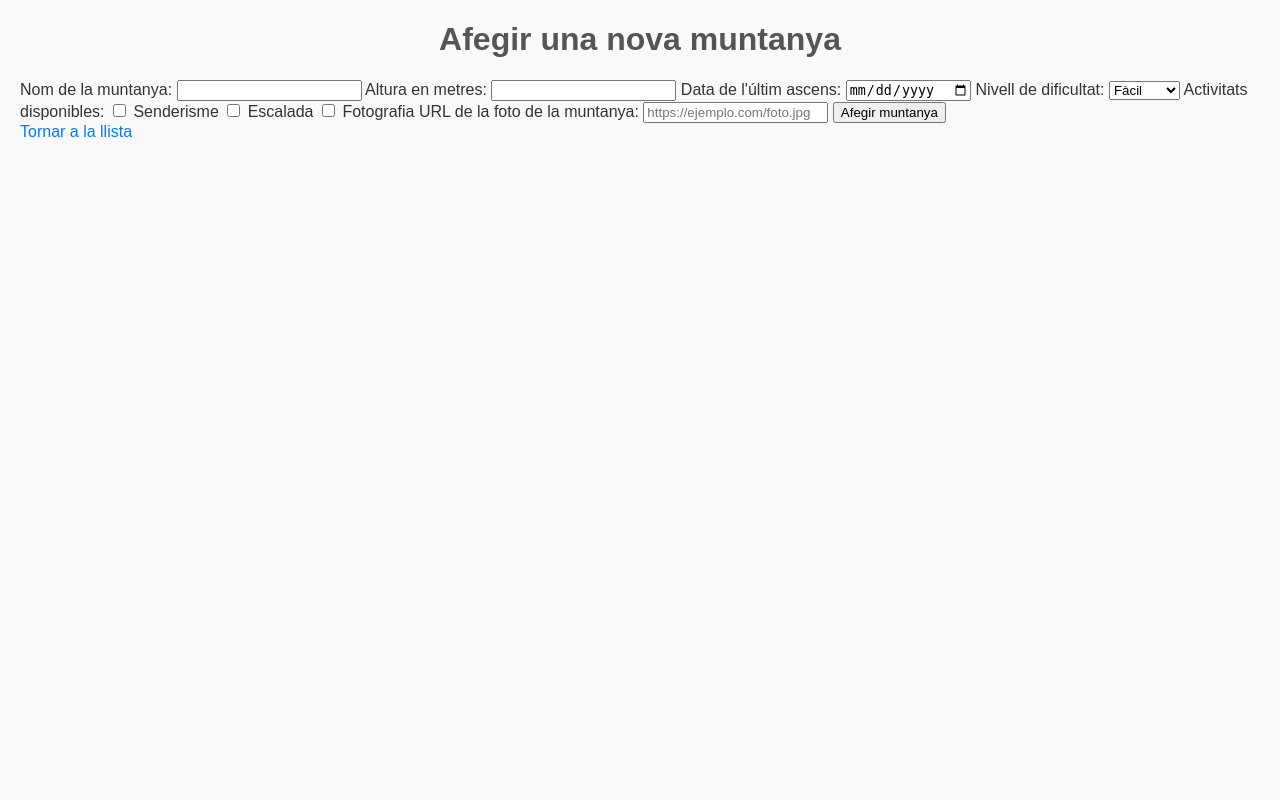
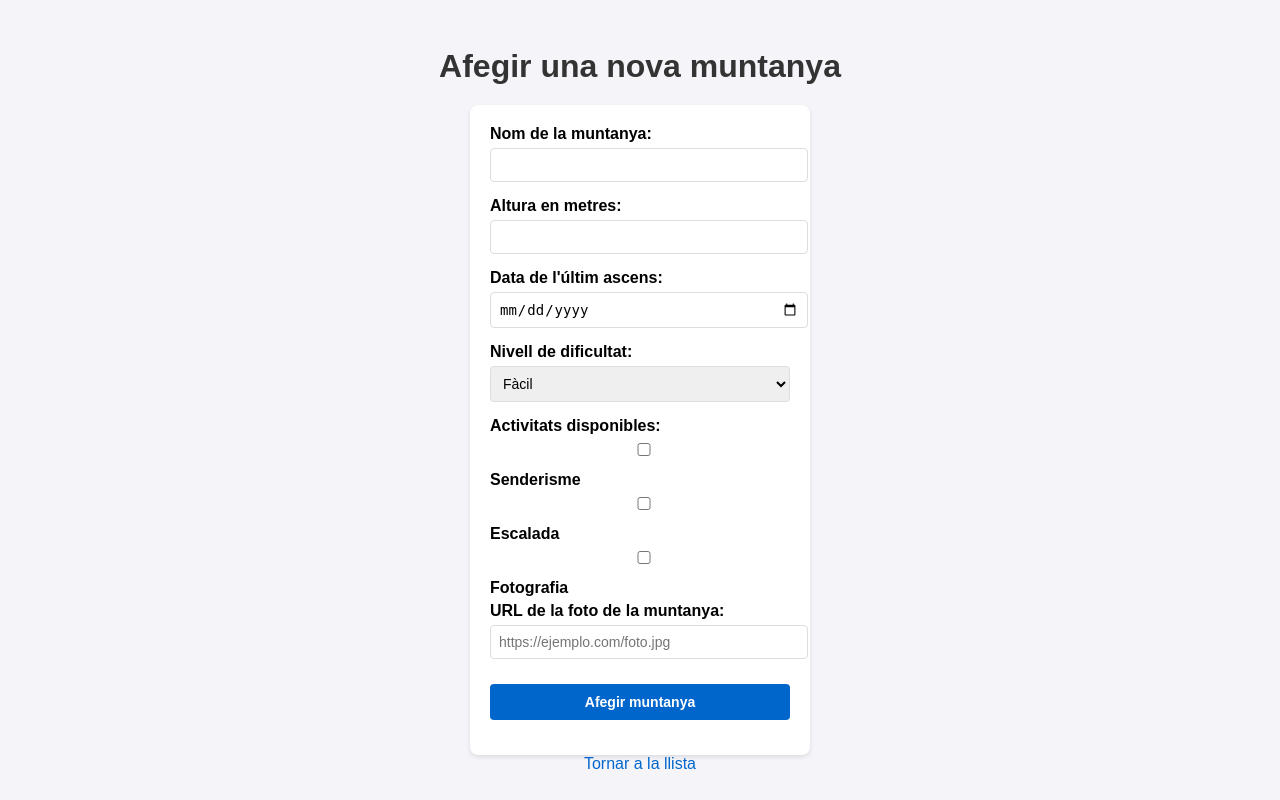
Before and after one commit to laasso/php, a PHP site: page /add_muntanyes.php in a window 1280 px wide. Run offline with PHP 8.4, Linux system fonts and the light colour scheme.

Commit message:
feat: mejorar estilos CSS para una mejor visualización y organización de la interfaz

```diff
--- a/101224/styles.css
+++ b/101224/styles.css
@@ -1,57 +1,111 @@
+/* styles.css */
+
 body {
     font-family: Arial, sans-serif;
-    margin: 20px;
-    background-color: #f9f9f9;
-    color: #333;
+    background-color: #f4f4f9;
+    margin: 0;
+    padding: 0;
+    display: flex;
+    flex-direction: column;
+    align-items: center;
+    justify-content: center;
+    min-height: 100vh;
 }
 
 h1 {
-    text-align: center;
-    color: #555;
+    color: #333;
+    margin-bottom: 20px;
 }
 
 ul {
-    list-style-type: none;
+    list-style: none;
     padding: 0;
 }
 
-li {
-    background: #fff;
+ul li {
+    background-color: #ffffff;
     margin: 10px 0;
     padding: 15px;
-    border: 1px solid #ddd;
-    border-radius: 5px;
+    border-radius: 8px;
     box-shadow: 0 2px 4px rgba(0, 0, 0, 0.1);
 }
 
-li img {
-    max-width: 200px;
-    height: auto;
+ul li a {
+    color: #0066cc;
+    text-decoration: none;
+    margin-right: 10px;
+    font-weight: bold;
+}
+
+ul li a:hover {
+    text-decoration: underline;
+}
+
+form {
+    background-color: #ffffff;
+    padding: 20px;
+    border-radius: 8px;
+    box-shadow: 0 2px 4px rgba(0, 0, 0, 0.1);
+    width: 300px;
+}
+
+form label {
+    font-weight: bold;
     display: block;
-    margin-top: 10px;
+    margin-bottom: 5px;
+}
+
+form input, form select, form button, form textarea {
+    width: 100%;
+    margin-bottom: 15px;
+    padding: 8px;
+    border: 1px solid #ddd;
+    border-radius: 4px;
+    font-size: 14px;
+}
+
+form button {
+    background-color: #0066cc;
+    color: #ffffff;
+    border: none;
+    cursor: pointer;
+    font-weight: bold;
+    padding: 10px 15px;
+    text-align: center;
+}
+
+form button:hover {
+    background-color: #005bb5;
 }
 
 a {
-    color: #007BFF;
+    color: #0066cc;
     text-decoration: none;
-    margin-right: 10px;
 }
 
 a:hover {
     text-decoration: underline;
 }
 
-.add-button {
-    display: inline-block;
-    margin: 20px 0;
-    padding: 10px 20px;
-    background-color: #28a745;
-    color: #fff;
-    text-decoration: none;
-    border-radius: 5px;
+.container {
+    max-width: 800px;
+    width: 100%;
+    padding: 20px;
     text-align: center;
 }
 
-.add-button:hover {
-    background-color: #218838;
+button, .add-btn {
+    background-color: #0066cc;
+    color: white;
+    border: none;
+    padding: 10px 20px;
+    margin: 10px 0;
+    border-radius: 5px;
+    text-decoration: none;
+    cursor: pointer;
+    display: inline-block;
 }
+
+button:hover, .add-btn:hover {
+    background-color: #005bb5;
+}
```
